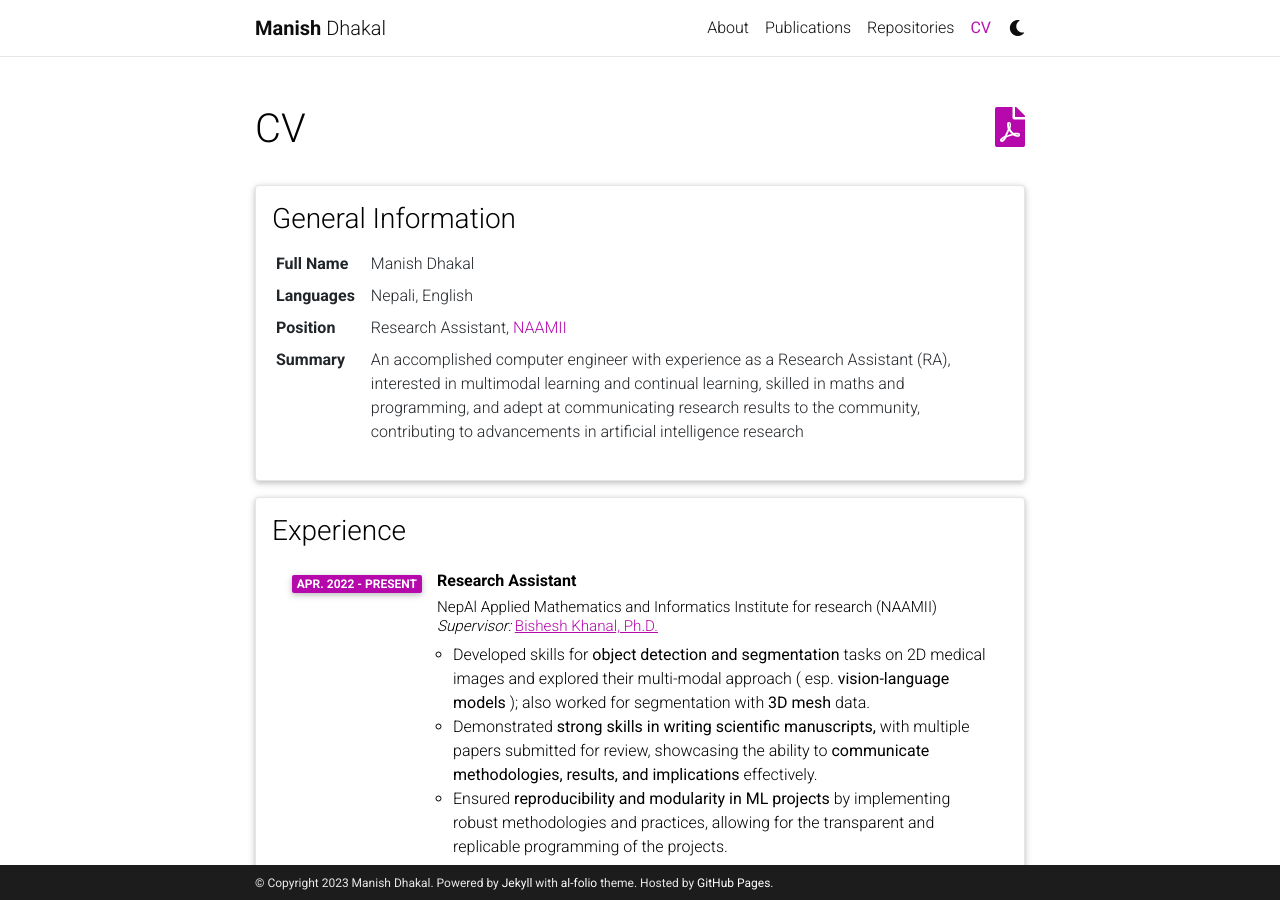
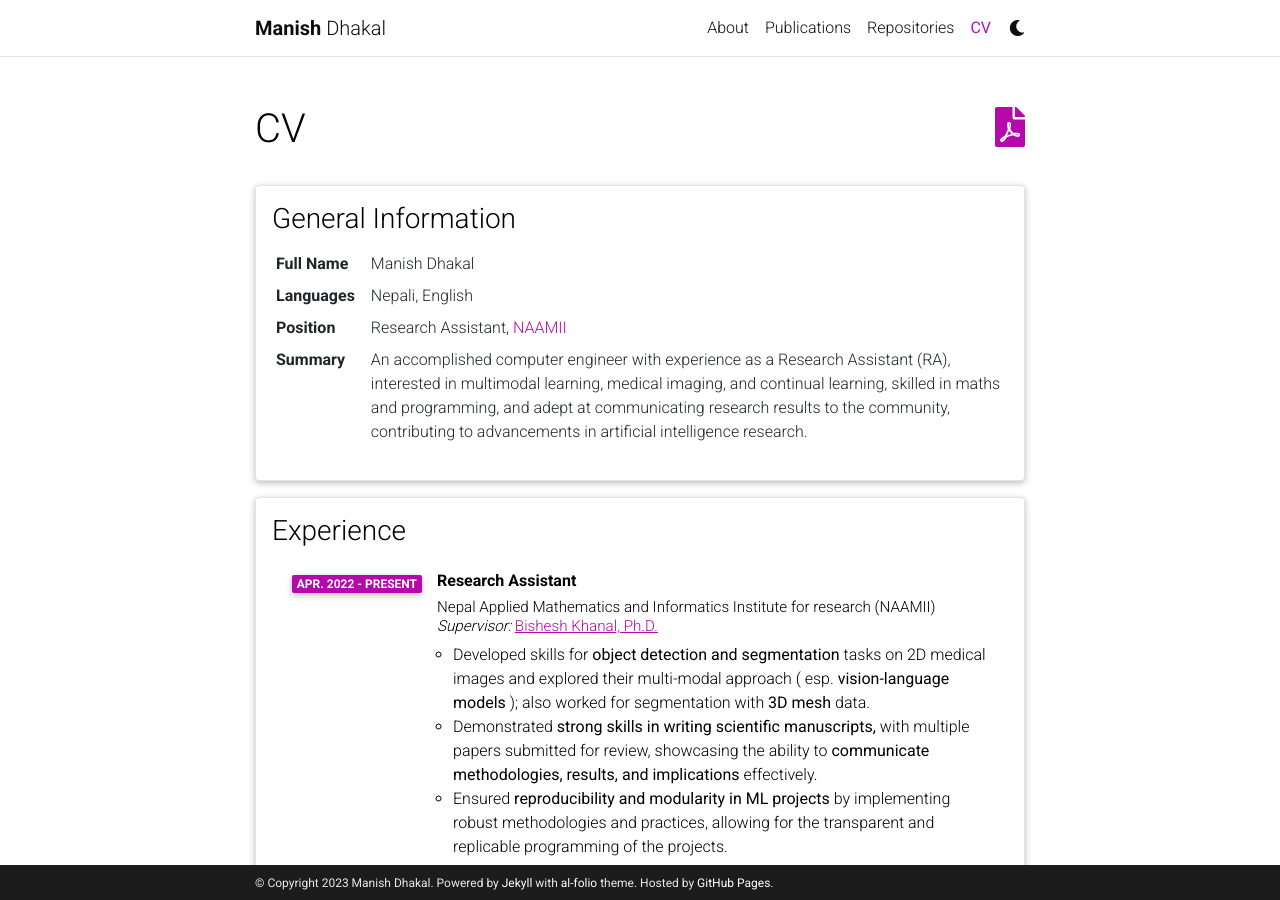
Before and after one commit to manishdhakal/manishdhakal.github.io_old, a Jekyll site: the page built from _pages/cv.md, in a window 1280 px wide and 900 px high. Built offline with Jekyll 4.4.1, drawn with Linux system fonts in a browser that asks for light colours; full-size pictures stand in for the smaller copies a plugin makes; comment, search, counter and statistics services are not loaded; a style sheet for code colours, icons or effects is not loaded; some of the changed text lies outside the part shown.

Commit message:
updated CV

```diff
--- a/_bibliography/papers.bib
+++ b/_bibliography/papers.bib
@@ -3,7 +3,7 @@
 @article{adhikari2023synthetic,
   abbr={MICCAI},
   title={Synthetic Boost: Leveraging Synthetic Data for Enhanced Vision-Language Segmentation in Echocardiography},
-  author={Adhikari,Rabin and Dhakal, Manish and Thapaliya, Safal and Poudel, Kanchan and Bhandari, Prasiddha and Khanal, Bishesh},
+  author={Adhikari*,Rabin and Dhakal*, Manish and Thapaliya*, Safal and Poudel, Kanchan and Bhandari, Prasiddha and Khanal, Bishesh},
   abstract={Accurate segmentation is essential for echocardiography-based assessment of cardiovascular diseases (CVDs).
     However, the variability among sonographers and the inherent challenges of ultrasound images hinder precise segmentation.
     By leveraging the joint representation of image and text modalities, Vision-Language Segmentation Models (VLSMs) can incorporate rich contextual information, potentially aiding in accurate and explainable segmentation.
@@ -28,7 +28,7 @@
 @article{poudel2023exploring,
   abbr={arXiv},
   title={Exploring Transfer Learning in Medical Image Segmentation using Vision-Language Models},
-  author={Poudel, Kanchan and Dhakal, Manish and Bhandari, Prasiddha and Adhikari, Rabin and Thapaliya, Safal and Khanal, Bishesh},
+  author={Poudel*, Kanchan and Dhakal*, Manish and Bhandari*, Prasiddha and Adhikari*, Rabin and Thapaliya*, Safal and Khanal, Bishesh},
   abstract={Medical image segmentation with deep learning is an important and widely studied topic because segmentation enables quantifying target structure size and shape that can help in disease diagnosis, prognosis, surgery planning, and understanding.
     Recent advances in the foundation Vision-Language Models (VLMs) and their adaptation to segmentation tasks in natural images with Vision-Language Segmentation Models (VLSMs) have opened up a unique opportunity to build potentially powerful segmentation models for medical images that enable providing helpful information via language prompt as input, leverage the extensive range of other medical imaging datasets by pooled dataset training, adapt to new classes, and be robust against out-of-distribution data with human-in-the-loop prompting during inference.
     Although transfer learning from natural to medical images for imageonly segmentation models has been studied, no studies have analyzed how the joint representation of vision-language transfers to medical images in segmentation problems and understand gaps in leveraging their full potential.
--- a/_data/cv.yml
+++ b/_data/cv.yml
@@ -8,13 +8,13 @@
     - name: Position
       value: Research Assistant, <a href='https://naamii.org.np'>NAAMII</a>
     - name: Summary
-      value: An accomplished computer engineer with experience as a Research Assistant (RA), interested in multimodal learning and continual learning, skilled in maths and programming, and adept at communicating research results to the community, contributing to advancements in artificial intelligence research
+      value: An accomplished computer engineer with experience as a Research Assistant (RA), interested in multimodal learning, medical imaging, and continual learning, skilled in maths and programming, and adept at communicating research results to the community, contributing to advancements in artificial intelligence research.
 
 - title: Experience
   type: time_table
   contents:
     - title: Research Assistant
-      institution: NepAl Applied Mathematics and Informatics Institute for research (NAAMII) <br> <i>Supervisor:</i> <a name="Bishesh Khanal, Ph.D." href="https://scholar.google.com/citations?user=ZfaUCG5h3xsC"> <u>Bishesh Khanal, Ph.D.</u> </a>
+      institution: Nepal Applied Mathematics and Informatics Institute for research (NAAMII) <br> <i>Supervisor:</i> <a name="Bishesh Khanal, Ph.D." href="https://scholar.google.com/citations?user=ZfaUCG5h3xsC"> <u>Bishesh Khanal, Ph.D.</u> </a>
       year: Apr. 2022 - Present
       description:
         - Developed skills for <b> object detection and segmentation </b> tasks on 2D medical images and explored their multi-modal approach ( esp. <b>vision-language models </b> ); also worked for segmentation with <b>3D mesh</b> data.
@@ -201,5 +201,5 @@
         - <a href="mailto:drss@ioe.edu.np">drss@ioe.edu.np</a>
     - title: Taman Upadhaya, Ph.D.
       items:
-        - Associate Researcher, University of California San Francisco || Adjunct Research Scientist, NepAl Applied Mathematics and Informatics Institute for research (NAAMII)
+        - Associate Researcher, University of California San Francisco || Adjunct Research Scientist, Nepal Applied Mathematics and Informatics Institute for research (NAAMII)
         - <a href="mailto:taman.upadhaya@naamii.org.np">taman.upadhaya@naamii.org.np</a>
--- a/_layouts/bib.html
+++ b/_layouts/bib.html
@@ -62,7 +62,7 @@
             {%- if forloop.last and author_array_limit == author_array_size -%}and&nbsp;{%- endif -%}
           {%- endif -%}
           {%- if author_is_self -%}
-            <em>{{author.first}} {{author.last}}</em>
+            <em><b>{{author.first}} {{author.last}}</b></em>
           {%- else -%}
             {%- if coauthor_url -%}
               <a href="{{coauthor_url}}">{{author.first}} {{author.last}}</a>
```
Also changed, not shown: _pages/about.md (+6 -7 lines), assets/img/manish.jpg (added), assets/img/prof_pic.jpg (deleted), 1 other file.
